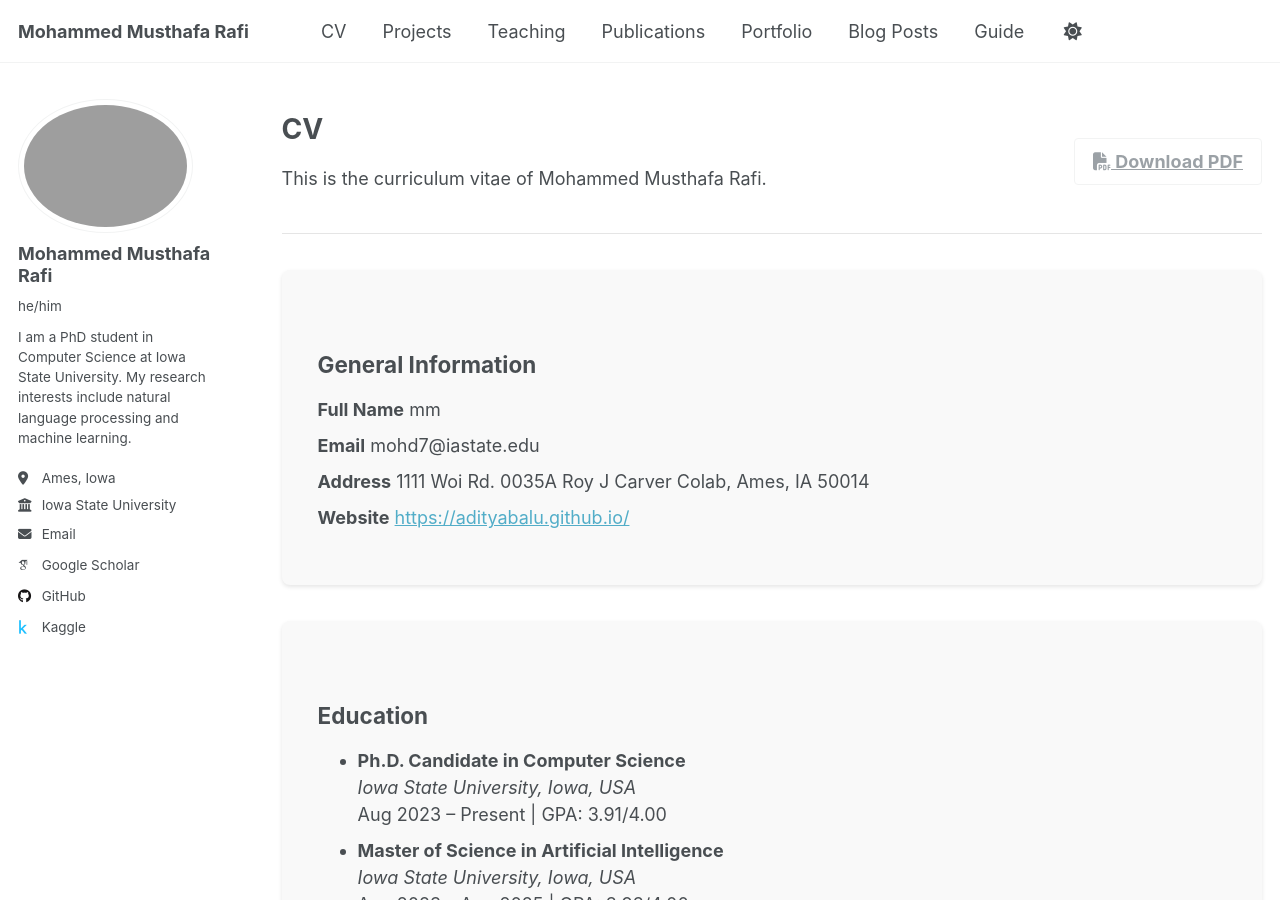
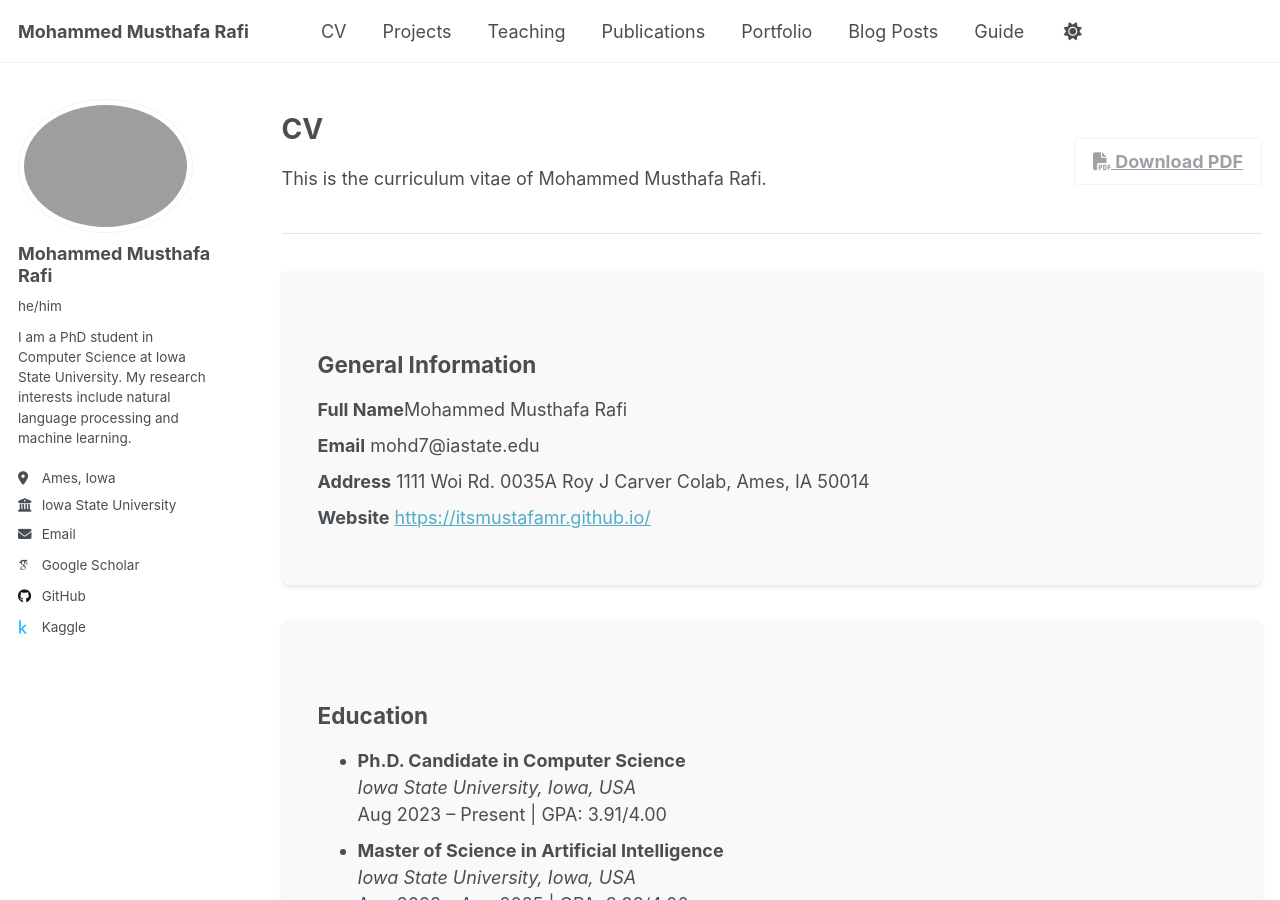
Before and after one commit to itsMustafamr/itsmustafamr.github.io, a Jekyll site: the page built from _pages/cv.md, in a window 1280 px wide and 900 px high. Built offline with Jekyll 4.4.1, drawn with Linux system fonts in a browser that asks for light colours; some web fonts are replaced.

```diff
--- a/_pages/cv.md
+++ b/_pages/cv.md
@@ -22,10 +22,10 @@
 <div class="cv-section">
   <h2>General Information</h2>
   <ul style="list-style-type: none; padding-left: 0;">
-    <li><strong>Full Name</strong> mm</li>
+    <li><strong>Full Name</strong>Mohammed Musthafa Rafi</li>
     <li><strong>Email</strong> mohd7@iastate.edu</li>
     <li><strong>Address</strong> 1111 Woi Rd. 0035A Roy J Carver Colab, Ames, IA 50014</li>
-    <li><strong>Website</strong> <a href="https://itsmustafamr.github.io/">https://adityabalu.github.io/</a></li>
+    <li><strong>Website</strong> <a href="https://itsmustafamr.github.io/">https://itsmustafamr.github.io/</a></li>
   </ul>
 </div>
 
```
